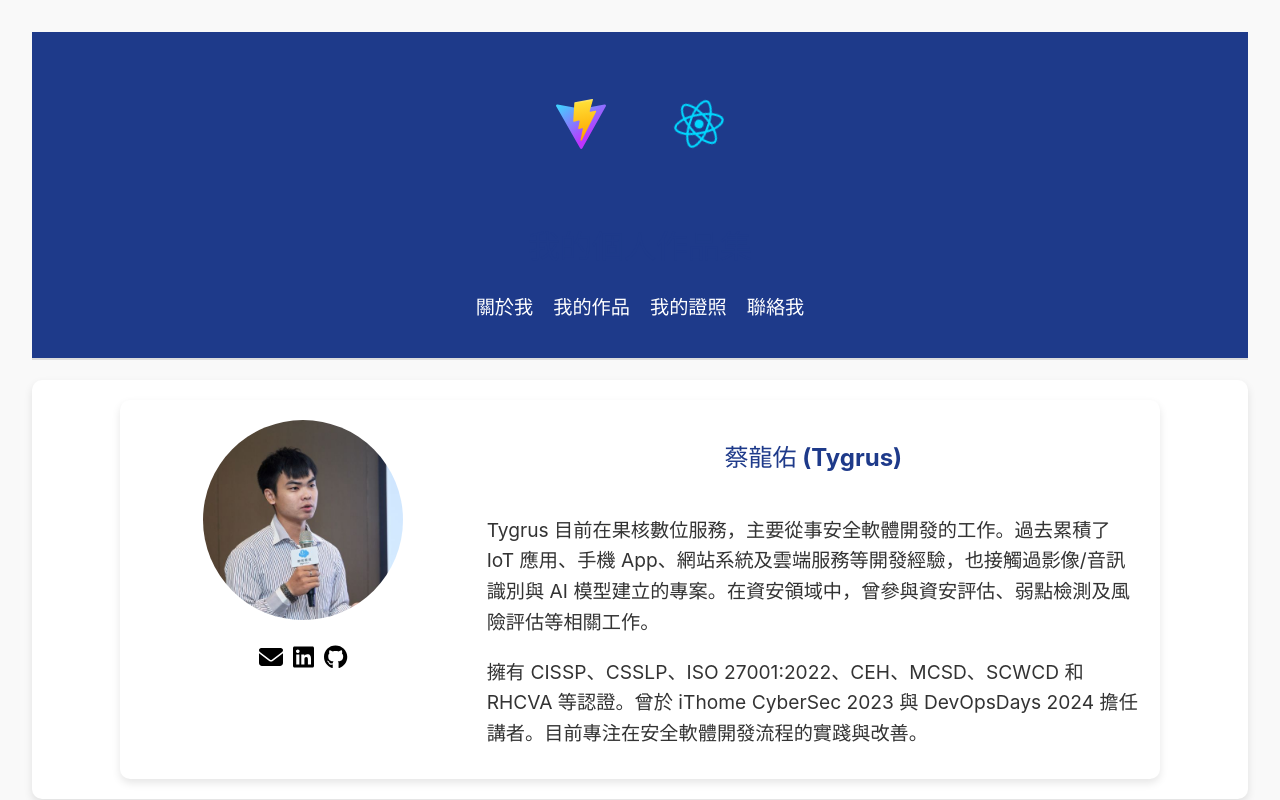
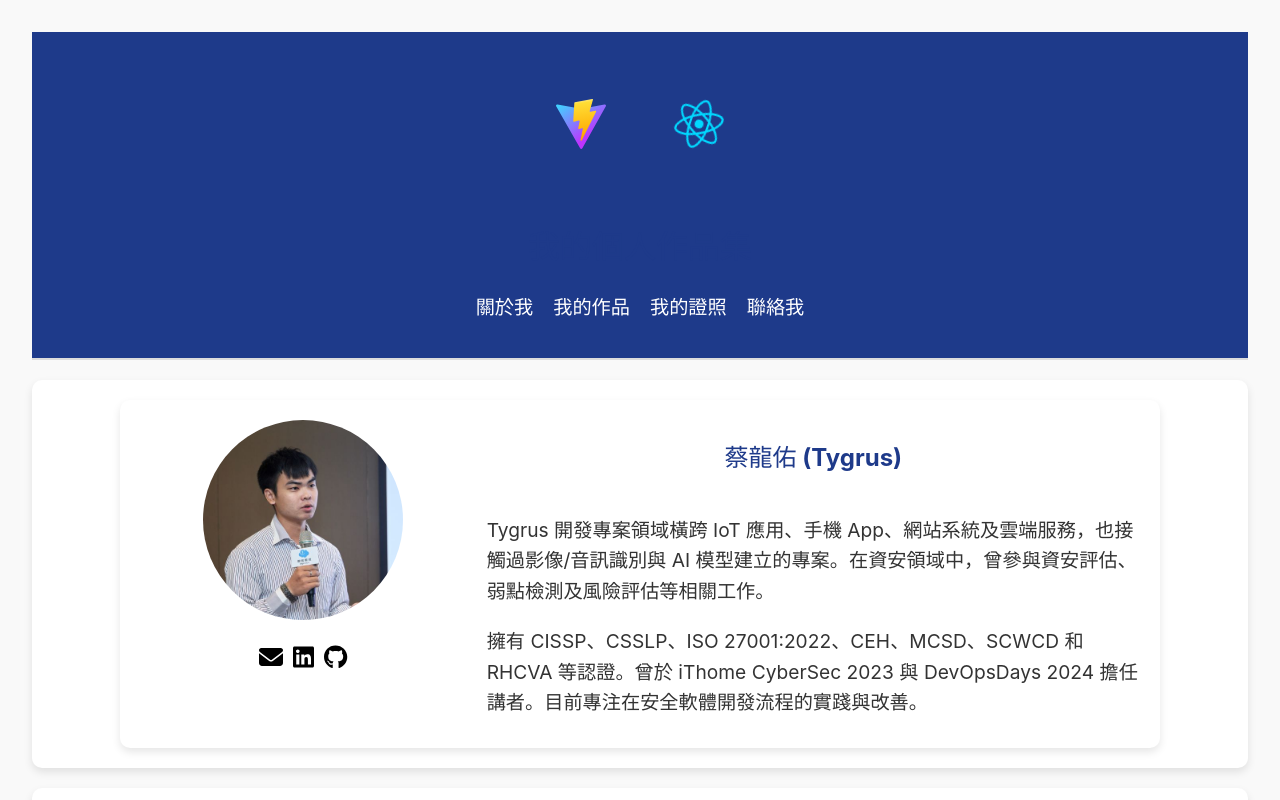
Before and after one commit to Lung-Yu/Lung-Yu.github.io, a React (Vite) app: page / in a window 1280 px wide. Shown: the top 800 px of the page. Built offline with nearby package versions, Linux system fonts and the light colour scheme.

Commit message:
更新 AboutMe 元件中的個人簡介，調整描述以更清晰地呈現專業經歷與技能

```diff
--- a/src/components/AboutMe.tsx
+++ b/src/components/AboutMe.tsx
@@ -23,7 +23,7 @@ const AboutMe = () => (
     <div className="about-me-right">
       <h2>蔡龍佑 (Tygrus)</h2>
       <div className="bio">
-        <p>Tygrus 目前在果核數位服務，主要從事安全軟體開發的工作。過去累積了 IoT 應用、手機 App、網站系統及雲端服務等開發經驗，也接觸過影像/音訊識別與 AI 模型建立的專案。在資安領域中，曾參與資安評估、弱點檢測及風險評估等相關工作。</p>
+        <p>Tygrus 開發專案領域橫跨 IoT 應用、手機 App、網站系統及雲端服務，也接觸過影像/音訊識別與 AI 模型建立的專案。在資安領域中，曾參與資安評估、弱點檢測及風險評估等相關工作。</p>
         <p>擁有 CISSP、CSSLP、ISO 27001:2022、CEH、MCSD、SCWCD 和 RHCVA 等認證。曾於 iThome CyberSec 2023 與 DevOpsDays 2024 擔任講者。目前專注在安全軟體開發流程的實踐與改善。</p>
       </div>
     </div>
```
